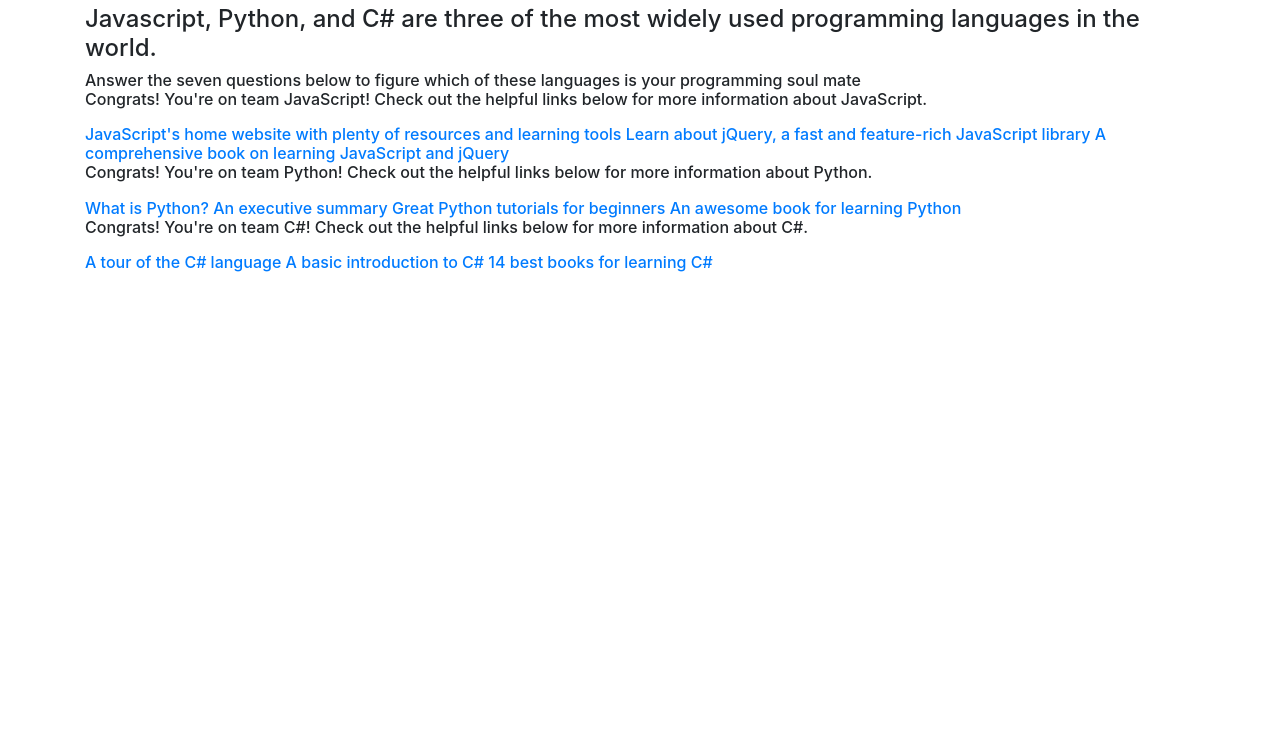
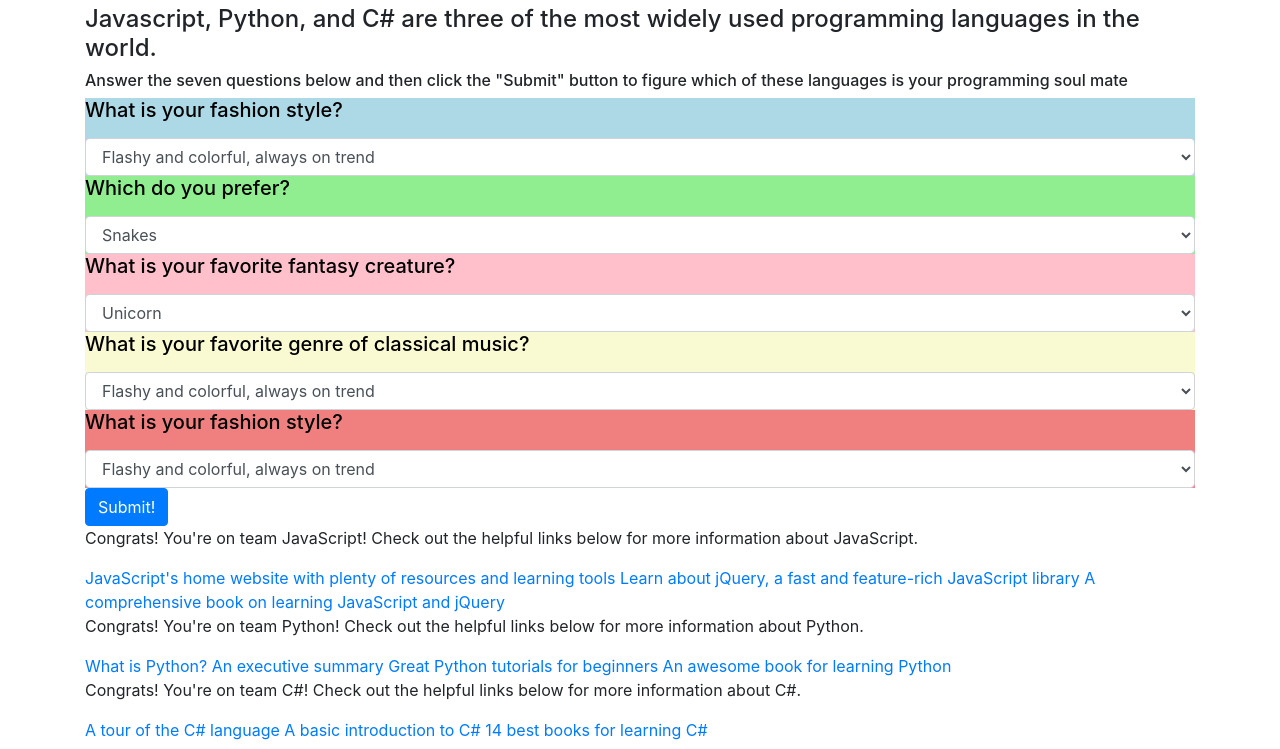
Before and after one commit to JeffTerrell/programming-language-suggester, a plain HTML site: page index.html in a window 1280 px wide. Shown: the part 51-800 px from the top of the page. Drawn offline with Linux system fonts and the light colour scheme.

Commit message:
add form elements to index.html and css styling

```diff
--- a/css/styles.css
+++ b/css/styles.css
@@ -1 +1,26 @@
-dsa
+.question1 {
+  color: black;
+  background-color: lightblue;
+}
+
+.question2 {
+  color: black;
+  background-color: lightgreen;
+}
+
+.question3 {
+  color: black;
+  background-color: pink;
+}
+.question4 {
+  color: black;
+  background-color: lightgoldenrodyellow;
+}
+.question5 {
+  color: black;
+  background-color: lightcoral;
+}
+
+/* .btn {
+  background-color: blue;
+} */
--- a/index.html
+++ b/index.html
@@ -11,10 +11,52 @@
   <div class="container">
     <h1>Which Programming Language is Right For You?</h1>
     <h4>Javascript, Python, and C# are three of the most widely used programming languages in the world.</h4>
-    <h6>Answer the seven questions below to figure which of these languages is your programming soul mate
+    <h6>Answer the seven questions below and then click the "Submit" button to figure which of these languages is your programming soul mate</h6>
+
     <form id="programselector">
+      <div class="question1">
+        <label for="fashionstyle"><h5>What is your fashion style?</h5></label>
+        <select id="fashionstyle" class="form-control" name="fashionstyle">
+          <option value="trendy">Flashy and colorful, always on trend</option>
+          <option value="old fashion">Old fashioned and conservative, muted colors</option>
+          <option value="pristine">Pristine and well put together, an iron and can of starch is always near by</option>
+        </select>
+      </div>
+      <div class="question2">
+        <label for="preference"><h5>Which do you prefer?</h5></label>
+        <select id="preference" class="form-control" name="preference">
+          <option value="snake">Snakes</option>
+          <option value="coffee">Coffee</option>
+          <option value="sharp">Sharp pencils</option>
+        </select>
+      </div>
+      <div class="question3">
+        <label for="fantasycreature"><h5>What is your favorite fantasy creature?</h5></label>
+        <select id="fantasycreature" class="form-control" name="fantasycreature">
+          <option value="unicorn">Unicorn</option>
+          <option value="hydra">Hydra</option>
+          <option value="cyclops">Cyclops</option>
+        </select>
+      </div>
+      <div class="question4">
+        <label for="music"><h5>What is your favorite genre of classical music?</h5></label>
+        <select id="music" class="form-control" name="music">
+          <option value="renaissance">Flashy and colorful, always on trend</option>
+          <option value="old fashion">Old fashioned and conservative, muted colors</option>
+          <option value="pristine">Pristine and well put together, an iron and can of starch is always near by</option>
+        </select>
+      </div>
+      <div class="question5">
+        <label for="fashionstyle"><h5>What is your fashion style?</h5></label>
+        <select id="fashionstyle" class="form-control" name="fashionstyle">
+          <option value="trendy">Flashy and colorful, always on trend</option>
+          <option value="old fashion">Old fashioned and conservative, muted colors</option>
+          <option value="pristine">Pristine and well put together, an iron and can of starch is always near by</option>
+        </select>
+      </div>
+      <button type="submit" class="btn btn-primary">Submit!</button>
+    </form>
 
-    </form>
     <div id="outputjs">
       <p>Congrats! You're on team JavaScript! Check out the helpful links below for more information about JavaScript.</p>
       <a href="https://www.javascript.com/">JavaScript's home website with plenty of resources and learning tools</a>
```
